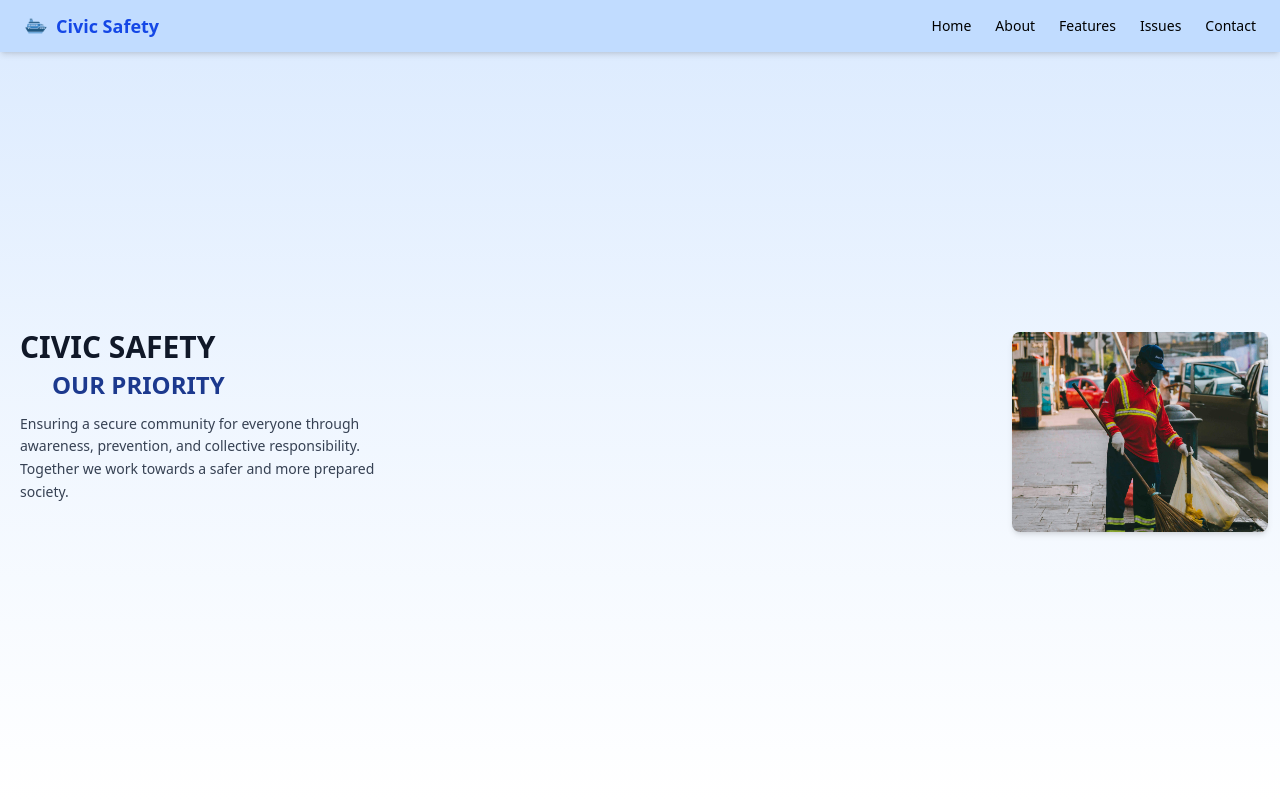
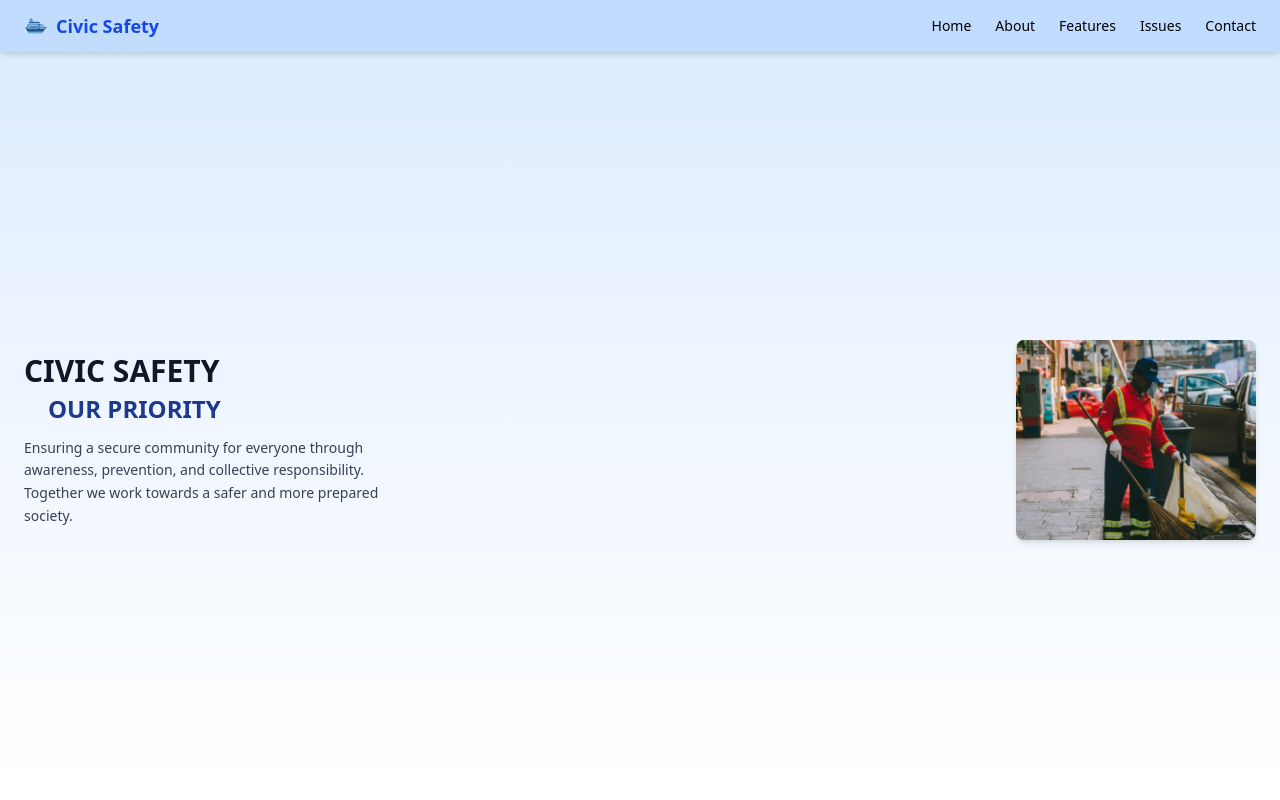
Before and after one commit to Sanchita-615555/CIVIC_SAFETY-, a React (Vite) app in the folder safety/: page / in a window 1280 px wide. Shown: the top 800 px of the page. Built offline with nearby package versions, Linux system fonts and the light colour scheme.

Commit message:
Update landing page design

```diff
--- a/safety/src/components/LandingSection.jsx
+++ b/safety/src/components/LandingSection.jsx
@@ -5,9 +5,10 @@ function LandingSection() {
   return (
     <section
       id="home"
-      className="w-full h-screen flex flex-row items-center
+      className="w-full min-h-screen
+                 flex flex-row items-center
                  bg-gradient-to-b from-blue-100 via-blue-50 to-white
-                 relative pt-8 px-3"
+                 relative px-6 pt-20"
     >
       {/* NAVBAR */}
       <div className="w-full absolute top-0 left-0 z-50">
@@ -15,26 +16,28 @@ function LandingSection() {
       </div>
 
       {/* LEFT SIDE: TEXT */}
-      <div className="w-1/2 flex flex-col justify-center pl-2">
+      <div className="w-1/2 flex flex-col justify-start">
         <h1 className="text-3xl font-bold text-gray-900 mb-1">
           CIVIC SAFETY
         </h1>
 
-<h2 className="text-2xl font-semibold text-blue-900 mb-3 ml-8">
+        <h2 className="text-2xl font-semibold text-blue-900 mb-3 ml-6">
           OUR PRIORITY
         </h2>
+
         <p className="text-sm text-gray-700 max-w-sm leading-relaxed">
           Ensuring a secure community for everyone through awareness,
           prevention, and collective responsibility. Together we work
           towards a safer and more prepared society.
         </p>
       </div>
+
       {/* RIGHT SIDE: IMAGE */}
-<div className="w-1/2 flex justify-end items-center pr-5 mt-8">
+      <div className="w-1/2 flex justify-end items-start">
         <img
           src="/landing.jpg"
           alt="Civic Safety"
-    className="w-64 h-50 object-cover rounded-lg shadow-md translate-x-5"
+          className="w-60 h-50 *:**:                                                                                                                                                                                                                                                                                                                                                                                                                                                                                                                                                                                                                                                                                                          object-cover rounded-lg shadow-md"
         />
       </div>
     </section>
```
Lines whose indentation alone changed are shown as unchanged.
